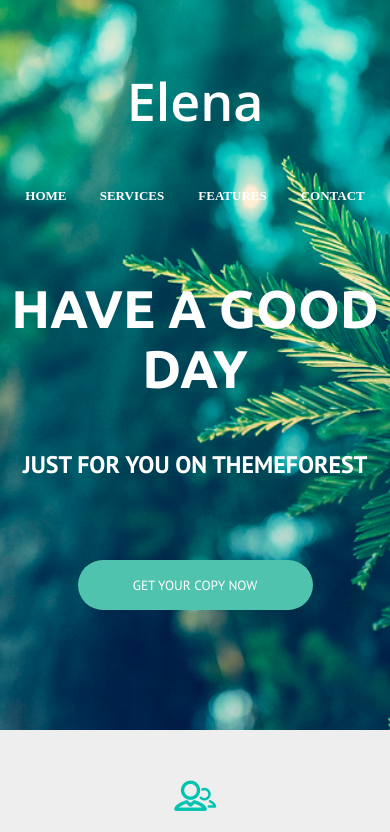
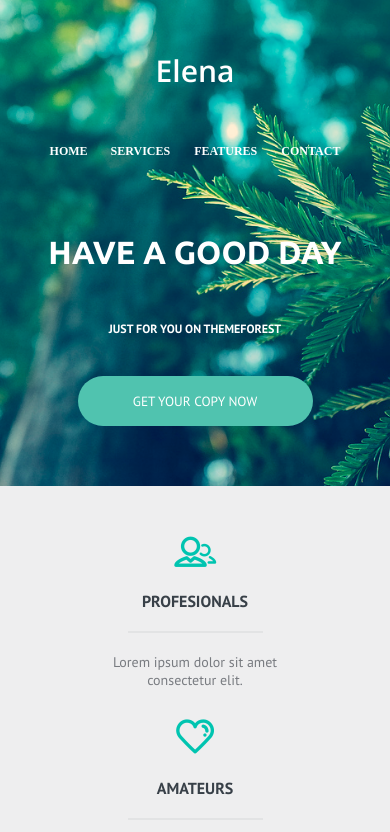
Before and after one commit to MazharovaAnna/Have-a-good-day, a plain HTML site: page index.html in a window 390 px wide. Shown: the top 832 px of the page. Drawn offline with nearby package versions, Linux system fonts and the light colour scheme.

Commit message:
Add files via upload

```diff
--- a/style.css
+++ b/style.css
@@ -50,6 +50,9 @@ p {
 .header__subtitle {
   font-family: "PT Sans", sans-serif;
   padding-bottom: 80px;
+  font-size: 15px;
+  font-weight: 600;
+
 }
 /*Nav
 ===================*/
@@ -315,6 +318,28 @@ p {
   }
 }
 @media (max-width: 400px) {
+/*Header
+===================*/
+.header__inner{
+  padding: 50px 0 60px 0;
+}
+.header__name{
+  font-size: 30px;
+}
+.header__title{
+  font-size: 32px;
+}
+.header__subtitle{
+  font-size: 12px;
+  padding-bottom: 40px;
+}
+/*Nav
+===================*/
+.nav__link{
+  padding: 0 10px;
+  font-size: 12px;
+}
+
   /*Template
 ===================*/
 
```
